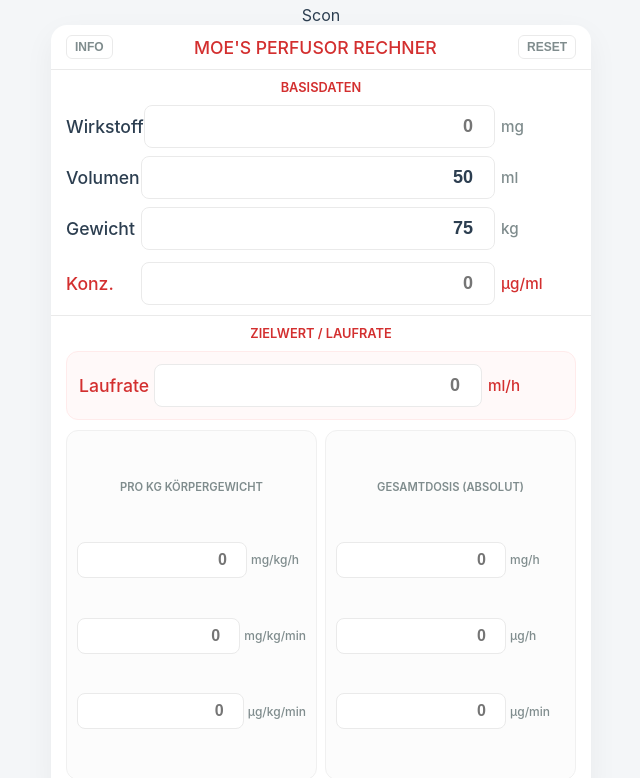
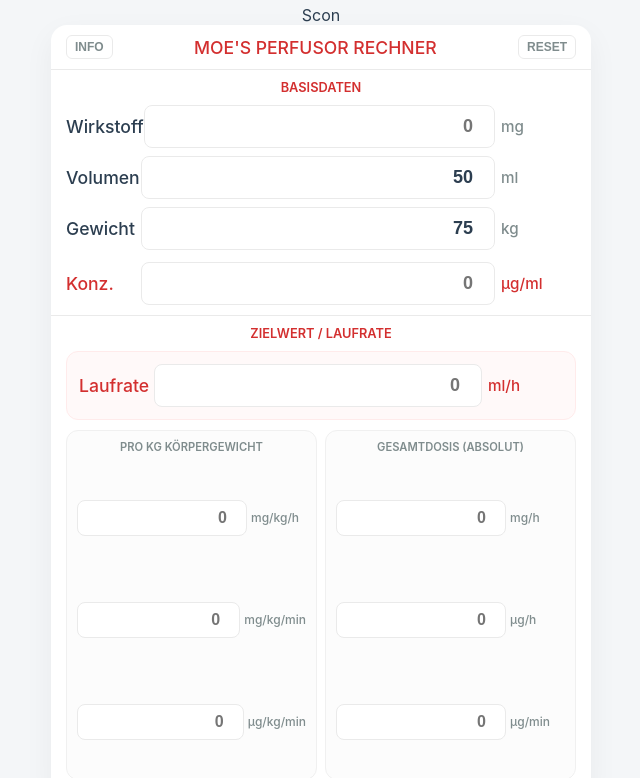
Before and after one commit to Moe1701/perfusor-rechner, a React (Vite) app: page / in a window 1280 px wide. Shown: the top 778 px of the page, without its empty margins (319-959 px from the left). Built offline with nearby package versions, Linux system fonts and the light colour scheme.

Commit message:
fix(layout): apply flex: 1 to grid input-groups to evenly distribute them across the bottom 50%

```diff
--- a/src/styles/globals.css
+++ b/src/styles/globals.css
@@ -81,7 +81,7 @@ body {
     margin-bottom: 0;
     display: flex;
     flex-direction: column;
-    justify-content: space-evenly; /* Verteilt die Eingabefelder gleichmäßig, damit keine Lücken entstehen */
+    gap: 8px; /* Sorgt für einen sauberen Grundabstand */
 }
 
 .input-group { margin-bottom: 8px; display: flex; align-items: center; justify-content: space-between; }
@@ -109,7 +109,15 @@ body {
 
 .rates-grid .input-wrapper input { font-size: 16px; padding: 8px 4px; }
 .rates-grid .unit { font-size: 0.75rem; flex: 0 0 55px; margin-left: 4px; }
-.rates-grid .input-group { flex-direction: column; align-items: stretch; gap: 2px; margin-bottom: 0; }
+.rates-grid .input-group {
+    flex: 1; /* MAGIE: Zwingt die 3 Felder dazu, den Platz in der Kachel exakt unter sich aufzuteilen */
+    display: flex;
+    flex-direction: column;
+    align-items: stretch;
+    justify-content: center; /* Zentriert die Box sauber in ihrem Drittel */
+    gap: 4px;
+    margin-bottom: 0;
+}
 .rates-grid .input-wrapper { flex-direction: row; }
 
 /* Modal Styles */
```
